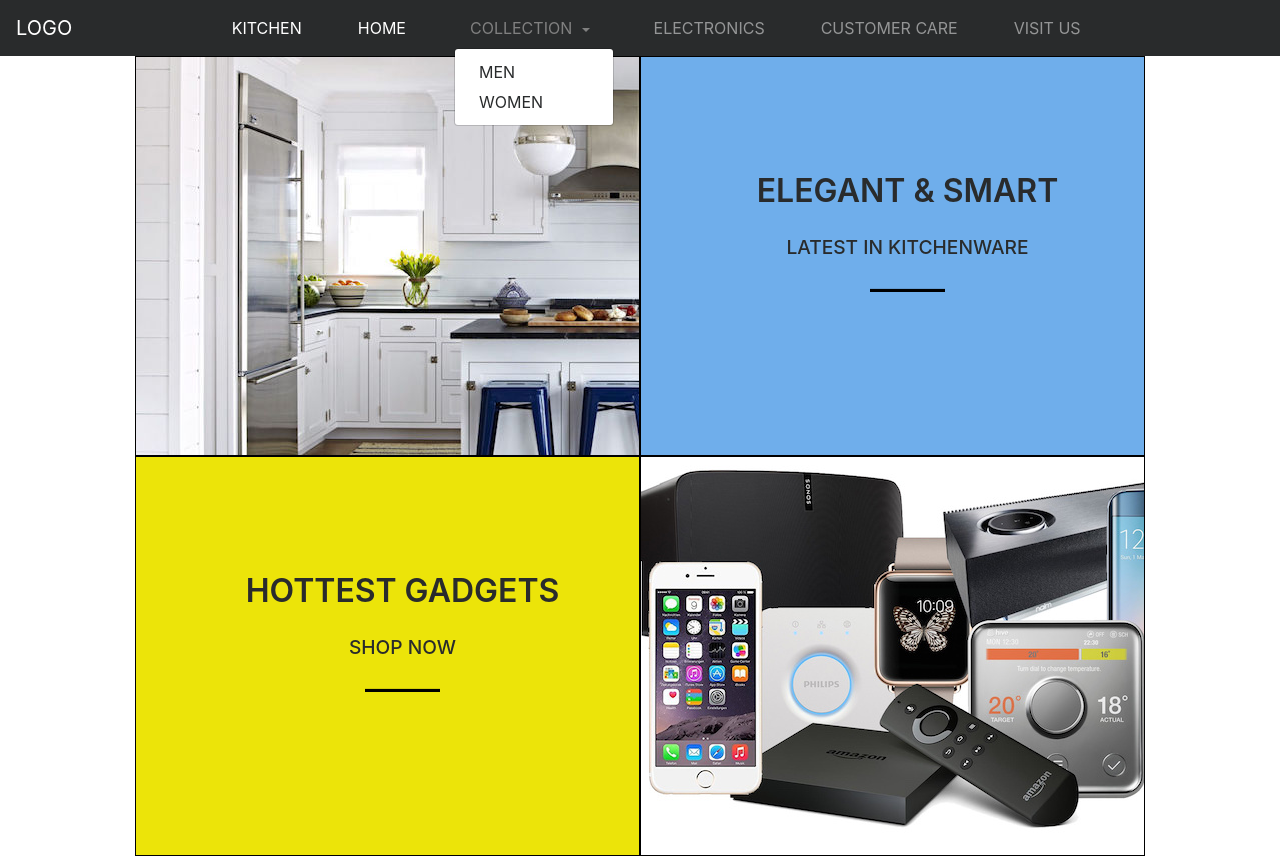
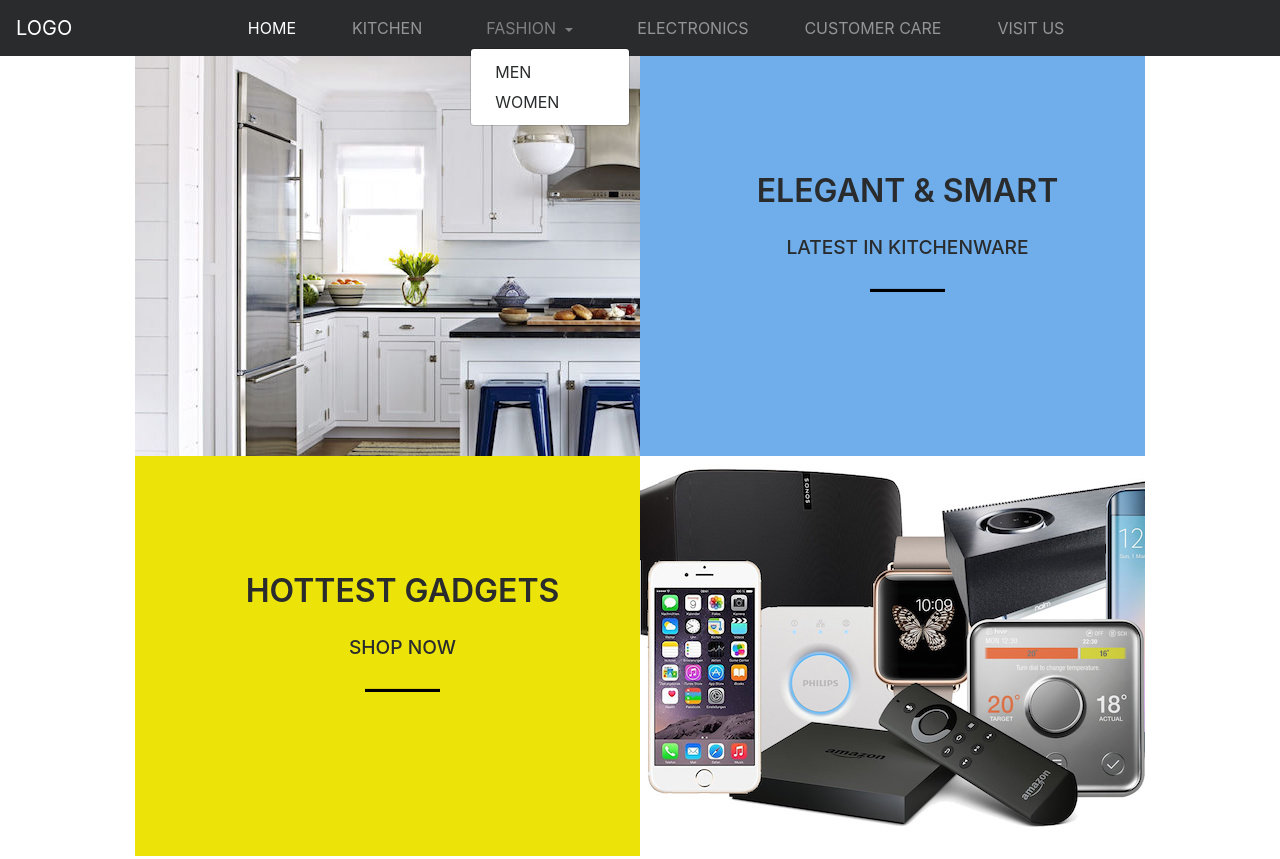
Before and after one commit to BUGS-NYU/eCommerceWebApp, a plain HTML site: page landing-page/index.html in a window 1280 px wide. Shown: the top 859 px of the page. Drawn offline with nearby package versions, Linux system fonts and the light colour scheme; a script that the page names is missing.

Commit message:
Fixed the menu styling and removed borders

```diff
--- a/landing-page/index.html
+++ b/landing-page/index.html
@@ -29,7 +29,7 @@
         #dropdownMenuLink{
             background: transparent !important;
             color:grey;
-         border: none;
+            border: none;
             margin-top:2px;
 
 
@@ -44,14 +44,11 @@
             color: white;
             margin-right:40px;
         }
-        #brand-name{
-            color:white;
 
+        .bod{
+            /*Styling for 4 main panels*/
         }
-        .bod{
-            border:1px solid black;
 
-        }
         #row1,#row2{
             padding:0px 150px !important;
             height: 50vh;
@@ -150,16 +147,17 @@
 
   <div class="collapse navbar-collapse" id="navbarSupportedContent">
     <ul class="navbar-nav mx-auto">
-        <li class="nav-item">
-        <a id="brand-name" class="nav-link" href="#">KITCHEN</a>
-      </li>
       <li class="nav-item active">
         <a class="nav-link" href="#">HOME <span class="sr-only">(current)</span></a>
       </li>
       <li class="nav-item">
+        <a class="nav-link" href="#">KITCHEN</a>
+      </li>
+
+      <li class="nav-item">
           <div class="dropdown show">
           <a class="btn btn-secondary dropdown-toggle" href="https://example.com" id="dropdownMenuLink" data-toggle="dropdown" aria-haspopup="true" aria-expanded="false">
-    COLLECTION
+    FASHION
   </a>
 
   <div class="dropdown-menu" aria-labelledby="dropdownMenuLink">
```
